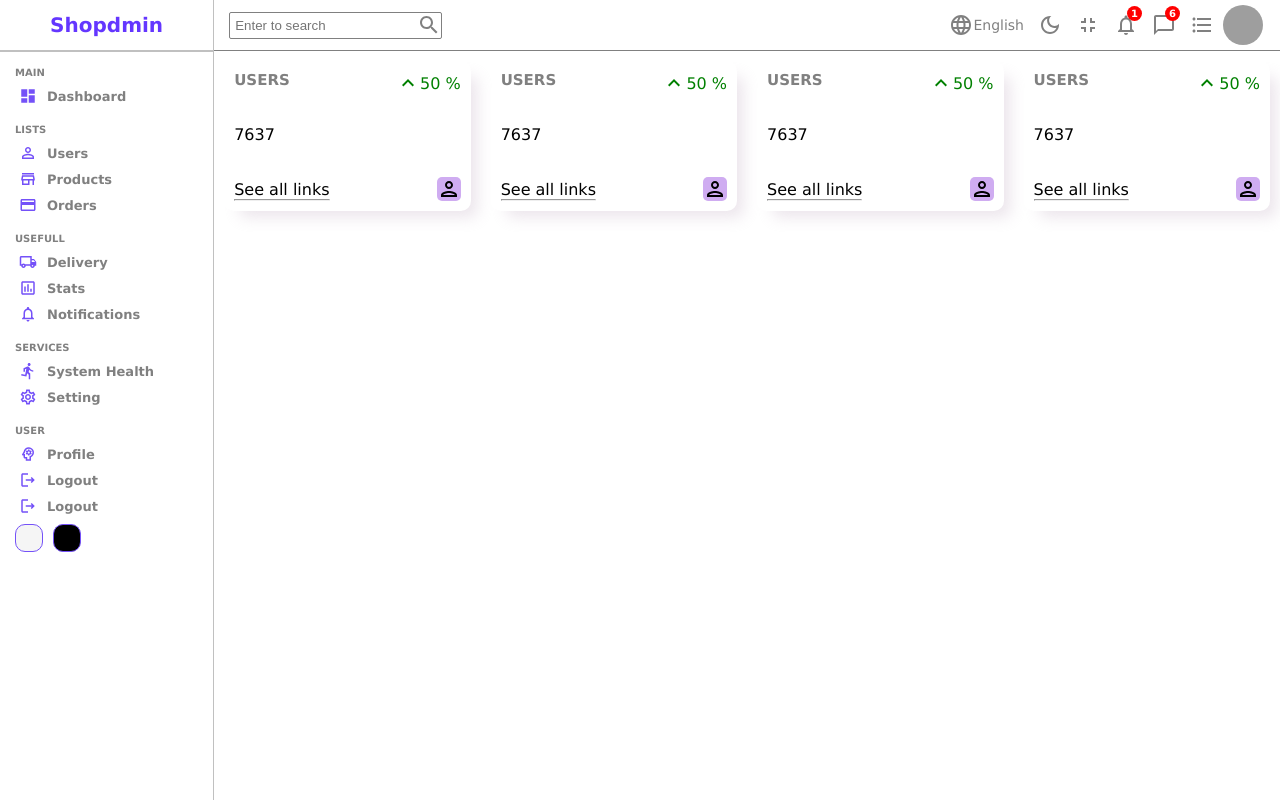
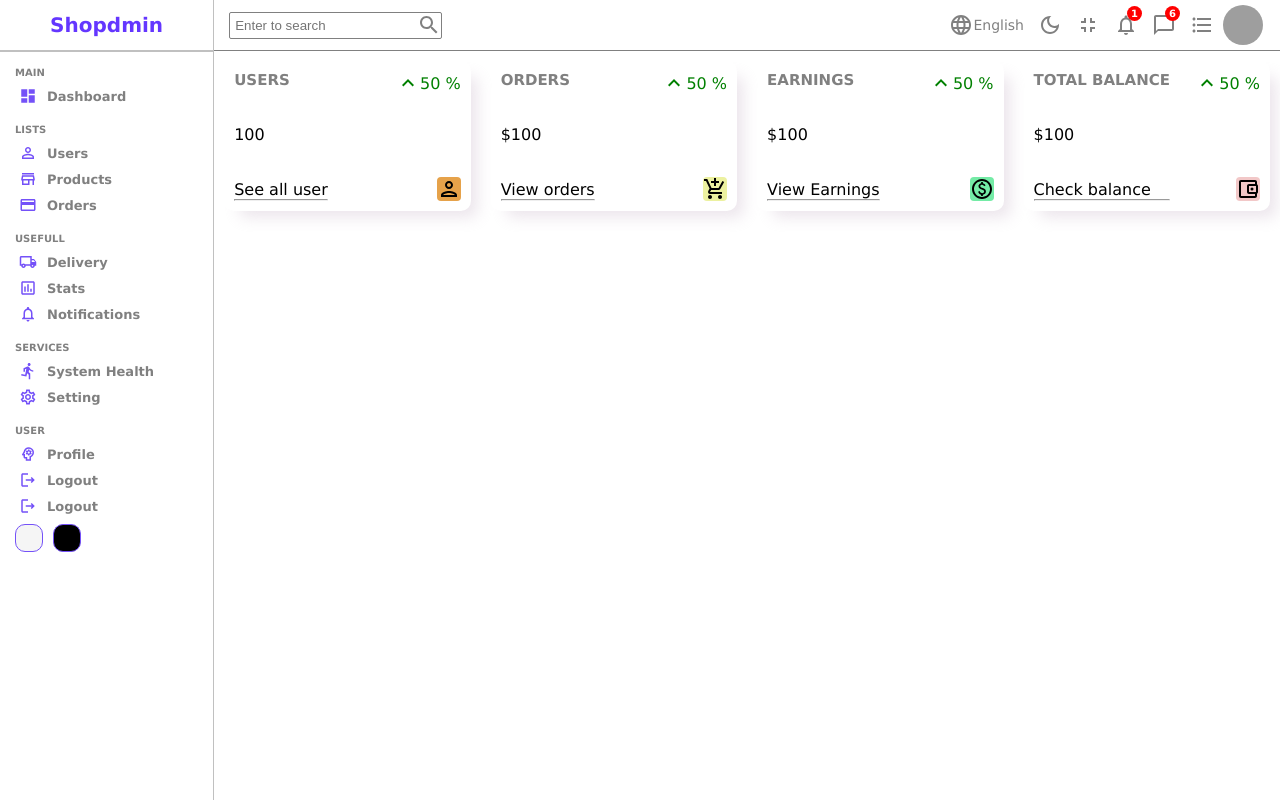
Before and after one commit to M-adeelnasir/admin-dashboard, a React (Create React App) app: page / in a window 1280 px wide. Built offline with nearby package versions, Linux system fonts and the light colour scheme; grey boxes are pictures that could not be loaded.

Commit message:
widgets complete using props

```diff
--- a/src/components/widget/Widget.js
+++ b/src/components/widget/Widget.js
@@ -2,29 +2,73 @@ import React from 'react'
 import './widget.scss'
 import KeyboardArrowUpOutlinedIcon from '@mui/icons-material/KeyboardArrowUpOutlined';
 import PersonOutlinedIcon from '@mui/icons-material/PersonOutlined';
-const Widget = () => {
+import AddShoppingCartOutlinedIcon from '@mui/icons-material/AddShoppingCartOutlined';
+import PaidOutlinedIcon from '@mui/icons-material/PaidOutlined';
+import AccountBalanceWalletOutlinedIcon from '@mui/icons-material/AccountBalanceWalletOutlined';
+const Widget = ({ type }) => {
+
+    let data;
+
+    switch (type) {
+        case "user":
+            data = {
+                title: "USERS",
+                isMoney: false,
+                link: "See all user",
+                icon: <PersonOutlinedIcon style={{ backgroundColor: "rgb(230, 162, 74)", borderRadius: "4px" }} />
+            }
+            break;
+        case "order":
+            data = {
+                title: "ORDERS",
+                isMoney: true,
+                link: "View orders",
+                icon: <AddShoppingCartOutlinedIcon style={{ backgroundColor: "rgb(236, 241, 160)", borderRadius: "4px" }} />
+            }
+            break;
+        case "earnings":
+            data = {
+                title: "EARNINGS",
+                isMoney: true,
+                link: "View Earnings",
+                icon: <PaidOutlinedIcon style={{ backgroundColor: "rgb(116, 235, 166)", borderRadius: "4px" }} />
+
+            }
+            break;
+        case "balance":
+            data = {
+                title: "TOTAL BALANCE",
+                isMoney: true,
+                link: "Check balance",
+                icon: <AccountBalanceWalletOutlinedIcon style={{ backgroundColor: "rgba(224, 127, 127, 0.432)", borderRadius: "4px" }} />
+            }
+            break
+        default:
+            break;
+    }
+
     return (
 
         <div className="widget">
             <div className="left">
                 <div className="title">
-                    USERS
+                    {data.title}
                 </div>
                 <div className="counter">
-                    7637
+                    {data.isMoney && "$"}100
                 </div>
                 <div className="userlink">
-                    See all links
+                    {data.link}
                     <hr />
                 </div>
 
             </div>
             <div className="right">
                 <div className="percentage positive">
-                    <KeyboardArrowUpOutlinedIcon />
+                    {<KeyboardArrowUpOutlinedIcon />}
                     50 %
                 </div>
-                <PersonOutlinedIcon className='icon' />
+                <span className='icon'>{data.icon} </span>
             </div>
         </div>
 
--- a/src/components/widget/widget.scss
+++ b/src/components/widget/widget.scss
@@ -19,6 +19,10 @@
       font-weight: 600;
       color: gray;
     }
+
+    .userlink {
+      cursor: pointer;
+    }
   }
   .right {
     display: flex;
@@ -37,8 +41,9 @@
     }
     .icon {
       align-self: flex-end;
-      background-color: rgb(207, 172, 241);
-      border-radius: 5px;
+      border-radius: 6px;
+      display: flex;
+      align-items: center;
     }
   }
 }
--- a/src/pages/admin/home/Home.js
+++ b/src/pages/admin/home/Home.js
@@ -11,10 +11,10 @@ const Home = () => {
             <div className="homeContainer">
                 <Navbar />
                 <div className="widgets">
-                    <Widget />
-                    <Widget />
-                    <Widget />
-                    <Widget />
+                    <Widget type='user' />
+                    <Widget type='order' />
+                    <Widget type='earnings' />
+                    <Widget type='balance' />
                 </div>
             </div>
         </div>
```
